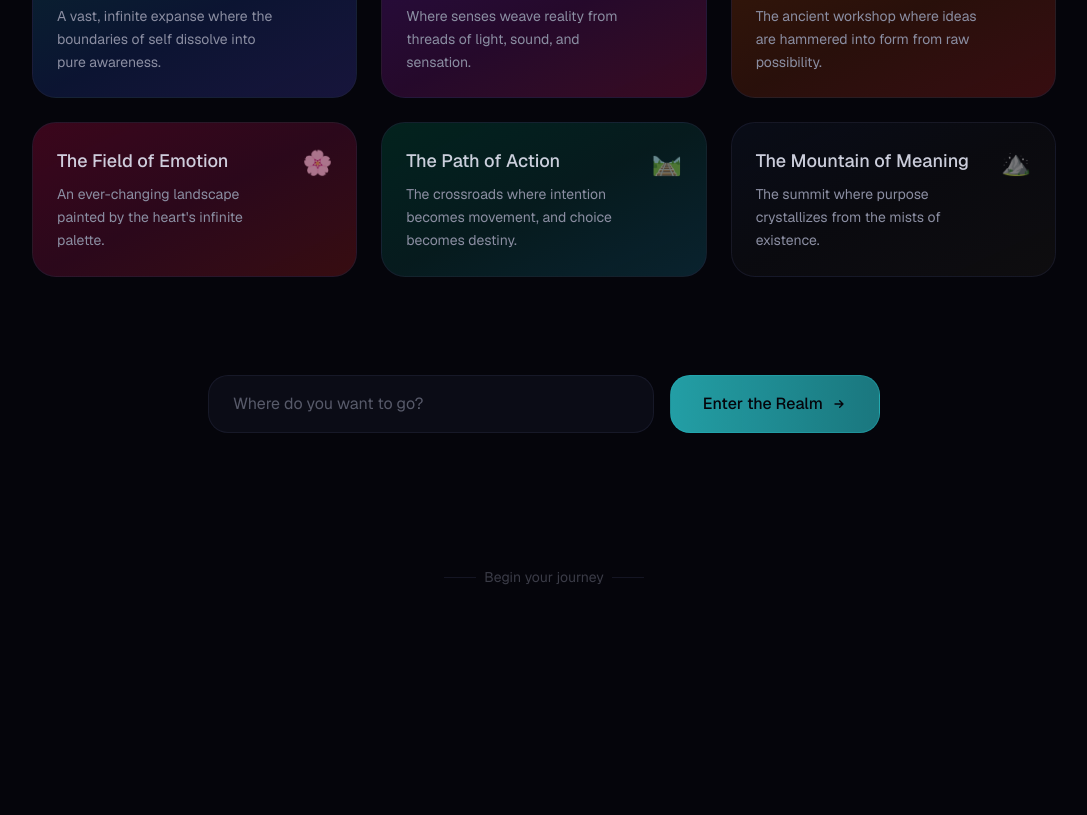
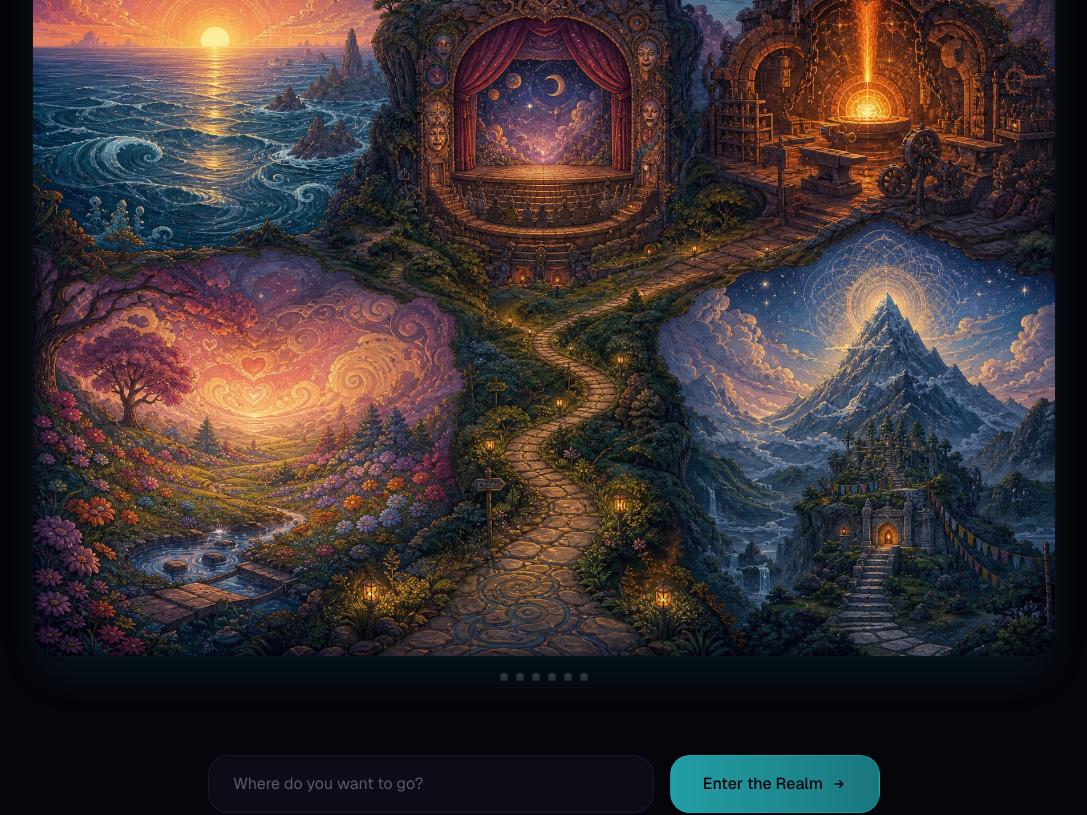
Before and after one commit to Charwipe/the-realm, a Next.js app: page / in a window 1280 px wide. Shown: the part 420-1235 px from the top of the page, without its empty margins (96-1183 px from the left). Before the commit the page ends 1087 px from the top, so only its background shows below. Built offline with nearby package versions, Linux system fonts and the light colour scheme.

Commit message:
feat: add interactive image map for realms with hover regions
Create interactive image map based on illustration with hover regions.

```diff
--- a/app/page.tsx
+++ b/app/page.tsx
@@ -2,7 +2,7 @@
 
 import { useState } from "react";
 import { realms, type Realm } from "@/lib/realms";
-import { RealmCard } from "@/components/realm-card";
+import { RealmMap } from "@/components/realm-map";
 import { AtmospherePanel } from "@/components/atmosphere-panel";
 import { RealmInput } from "@/components/realm-input";
 
@@ -10,8 +10,8 @@ export default function HomePage() {
   const [selectedRealm, setSelectedRealm] = useState<Realm | null>(null);
   const [destination, setDestination] = useState("");
 
-  const handleRealmClick = (realm: Realm) => {
-    setSelectedRealm(selectedRealm?.id === realm.id ? null : realm);
+  const handleRealmSelect = (realm: Realm | null) => {
+    setSelectedRealm(realm);
   };
 
   const handleEnterRealm = () => {
@@ -63,10 +63,10 @@ export default function HomePage() {
       </div>
 
       {/* Content */}
-      <div className="relative z-10 px-4 py-12 md:py-20">
+      <div className="relative z-10 px-4 py-12 md:py-16">
         <div className="max-w-5xl mx-auto">
           {/* Hero Section */}
-          <header className="text-center mb-16 md:mb-24">
+          <header className="text-center mb-10 md:mb-14">
             <h1 className="text-5xl md:text-7xl lg:text-8xl font-light tracking-[0.2em] text-foreground mb-6 animate-float">
               REALM
             </h1>
@@ -82,25 +82,19 @@ export default function HomePage() {
             </div>
           </header>
 
-          {/* Realm Cards Grid */}
-          <section aria-labelledby="realms-heading" className="mb-12">
+          {/* Interactive Realm Map */}
+          <section aria-labelledby="realms-heading" className="mb-8">
             <h2 id="realms-heading" className="sr-only">
-              Choose a Realm to Explore
+              Explore the Realms
             </h2>
-            <div className="grid grid-cols-1 md:grid-cols-2 lg:grid-cols-3 gap-4 md:gap-6">
-              {realms.map((realm) => (
-                <RealmCard
-                  key={realm.id}
-                  realm={realm}
-                  isSelected={selectedRealm?.id === realm.id}
-                  onClick={() => handleRealmClick(realm)}
-                />
-              ))}
-            </div>
+            <RealmMap
+              onRealmSelect={handleRealmSelect}
+              selectedRealm={selectedRealm}
+            />
           </section>
 
           {/* Atmosphere Panel */}
-          <section aria-live="polite" className="mb-12">
+          <section aria-live="polite" className="mb-10">
             <AtmospherePanel realm={selectedRealm} />
           </section>
 
@@ -114,7 +108,7 @@ export default function HomePage() {
           </section>
 
           {/* Footer decorative element */}
-          <footer className="mt-20 md:mt-32 text-center">
+          <footer className="mt-16 md:mt-24 text-center">
             <div className="inline-flex items-center gap-2 text-muted-foreground/40 text-sm">
               <span className="w-8 h-px bg-border/50" />
               <span>Begin your journey</span>
--- /dev/null
+++ b/components/realm-map.tsx
@@ -0,0 +1,178 @@
+"use client";
+
+import { useState, useRef } from "react";
+import Image from "next/image";
+import { type Realm, realms } from "@/lib/realms";
+import { cn } from "@/lib/utils";
+
+interface RealmMapProps {
+  onRealmSelect: (realm: Realm | null) => void;
+  selectedRealm: Realm | null;
+}
+
+// Map realm IDs to their positions in the 2x3 grid layout of the illustration
+const realmPositions: Record<string, { x: number; y: number; width: number; height: number }> = {
+  "ocean-of-being": { x: 0, y: 0, width: 33.33, height: 50 },
+  "theatre-of-perception": { x: 33.33, y: 0, width: 33.33, height: 50 },
+  "forge-of-thought": { x: 66.66, y: 0, width: 33.34, height: 50 },
+  "field-of-emotion": { x: 0, y: 50, width: 33.33, height: 50 },
+  "path-of-action": { x: 33.33, y: 50, width: 33.33, height: 50 },
+  "mountain-of-meaning": { x: 66.66, y: 50, width: 33.34, height: 50 },
+};
+
+export function RealmMap({ onRealmSelect, selectedRealm }: RealmMapProps) {
+  const [hoveredRealm, setHoveredRealm] = useState<Realm | null>(null);
+  const [tooltipPosition, setTooltipPosition] = useState({ x: 0, y: 0 });
+  const containerRef = useRef<HTMLDivElement>(null);
+
+  const handleMouseMove = (e: React.MouseEvent, realm: Realm) => {
+    if (!containerRef.current) return;
+    const rect = containerRef.current.getBoundingClientRect();
+    const x = e.clientX - rect.left;
+    const y = e.clientY - rect.top;
+    setTooltipPosition({ x, y });
+    setHoveredRealm(realm);
+  };
+
+  const handleMouseLeave = () => {
+    setHoveredRealm(null);
+  };
+
+  const handleClick = (realm: Realm) => {
+    onRealmSelect(selectedRealm?.id === realm.id ? null : realm);
+  };
+
+  const activeRealm = hoveredRealm || selectedRealm;
+
+  return (
+    <div className="relative w-full max-w-5xl mx-auto" ref={containerRef}>
+      {/* Main illustration */}
+      <div className="relative rounded-2xl overflow-hidden border border-border/30 shadow-2xl shadow-primary/10">
+        <Image
+          src="/realm-landing.jpg"
+          alt="The Realm - An interactive map of inner experience showing six mystical realms"
+          width={1456}
+          height={816}
+          className="w-full h-auto"
+          priority
+        />
+
+        {/* Interactive overlay regions */}
+        <div className="absolute inset-0">
+          {realms.map((realm) => {
+            const pos = realmPositions[realm.id];
+            const isHovered = hoveredRealm?.id === realm.id;
+            const isSelected = selectedRealm?.id === realm.id;
+
+            return (
+              <button
+                key={realm.id}
+                className={cn(
+                  "absolute transition-all duration-300 cursor-pointer",
+                  "hover:bg-primary/10 hover:backdrop-blur-[2px]",
+                  "focus:outline-none focus:ring-2 focus:ring-primary/50 focus:ring-inset",
+                  isHovered && "bg-primary/10 backdrop-blur-[2px]",
+                  isSelected && "bg-primary/15 ring-2 ring-primary/40 ring-inset"
+                )}
+                style={{
+                  left: `${pos.x}%`,
+                  top: `${pos.y}%`,
+                  width: `${pos.width}%`,
+                  height: `${pos.height}%`,
+                }}
+                onMouseMove={(e) => handleMouseMove(e, realm)}
+                onMouseLeave={handleMouseLeave}
+                onClick={() => handleClick(realm)}
+                aria-label={`Explore ${realm.name}`}
+              >
+                {/* Glow border on hover/select */}
+                <div
+                  className={cn(
+                    "absolute inset-0 border-2 transition-all duration-300",
+                    "border-transparent",
+                    isHovered && "border-primary/40",
+                    isSelected && "border-primary/60"
+                  )}
+                />
+
+                {/* Corner accents when active */}
+                {(isHovered || isSelected) && (
+                  <>
+                    <div className="absolute top-2 left-2 w-4 h-4 border-l-2 border-t-2 border-primary/60" />
+                    <div className="absolute top-2 right-2 w-4 h-4 border-r-2 border-t-2 border-primary/60" />
+                    <div className="absolute bottom-2 left-2 w-4 h-4 border-l-2 border-b-2 border-primary/60" />
+                    <div className="absolute bottom-2 right-2 w-4 h-4 border-r-2 border-b-2 border-primary/60" />
+                  </>
+                )}
+              </button>
+            );
+          })}
+        </div>
+
+        {/* Floating tooltip card on hover */}
+        {hoveredRealm && (
+          <div
+            className={cn(
+              "absolute z-20 pointer-events-none",
+              "transform -translate-x-1/2 -translate-y-full",
+              "transition-opacity duration-200"
+            )}
+            style={{
+              left: Math.max(120, Math.min(tooltipPosition.x, containerRef.current ? containerRef.current.offsetWidth - 120 : tooltipPosition.x)),
+              top: Math.max(100, tooltipPosition.y - 16),
+            }}
+          >
+            <div className="relative bg-card/95 backdrop-blur-md border border-border/50 rounded-xl p-4 shadow-xl shadow-black/30 w-56">
+              {/* Glow effect */}
+              <div className="absolute inset-0 -z-10 rounded-xl bg-gradient-to-br from-primary/20 via-transparent to-accent/20 blur-xl opacity-50" />
+
+              <div className="flex items-start gap-3">
+                <span className="text-2xl" role="img" aria-hidden="true">
+                  {hoveredRealm.icon}
+                </span>
+                <div className="flex-1 min-w-0">
+                  <h3 className="font-medium text-foreground text-sm leading-tight">
+                    {hoveredRealm.name}
+                  </h3>
+                  <p className="text-xs text-muted-foreground mt-1 leading-relaxed">
+                    {hoveredRealm.description}
+                  </p>
+                </div>
+              </div>
+
+              {/* Arrow pointer */}
+              <div className="absolute left-1/2 -bottom-2 -translate-x-1/2 w-4 h-4 bg-card/95 border-r border-b border-border/50 rotate-45" />
+            </div>
+          </div>
+        )}
+      </div>
+
+      {/* Realm indicator bar below image */}
+      <div className="mt-4 flex items-center justify-center gap-2">
+        {realms.map((realm) => {
+          const isActive = activeRealm?.id === realm.id;
+          return (
+            <div
+              key={realm.id}
+              className={cn(
+                "w-2 h-2 rounded-full transition-all duration-300",
+                isActive ? "bg-primary w-6" : "bg-muted-foreground/30"
+              )}
+              title={realm.name}
+            />
+          );
+        })}
+      </div>
+
+      {/* Currently selected realm name */}
+      {activeRealm && (
+        <div className="mt-3 text-center">
+          <p className="text-sm text-muted-foreground">
+            <span className="mr-2">{activeRealm.icon}</span>
+            <span className="text-foreground font-medium">{activeRealm.name}</span>
+          </p>
+        </div>
+      )}
+    </div>
+  );
+}
```
Also changed, not shown: public/realm-landing.jpg (added).
